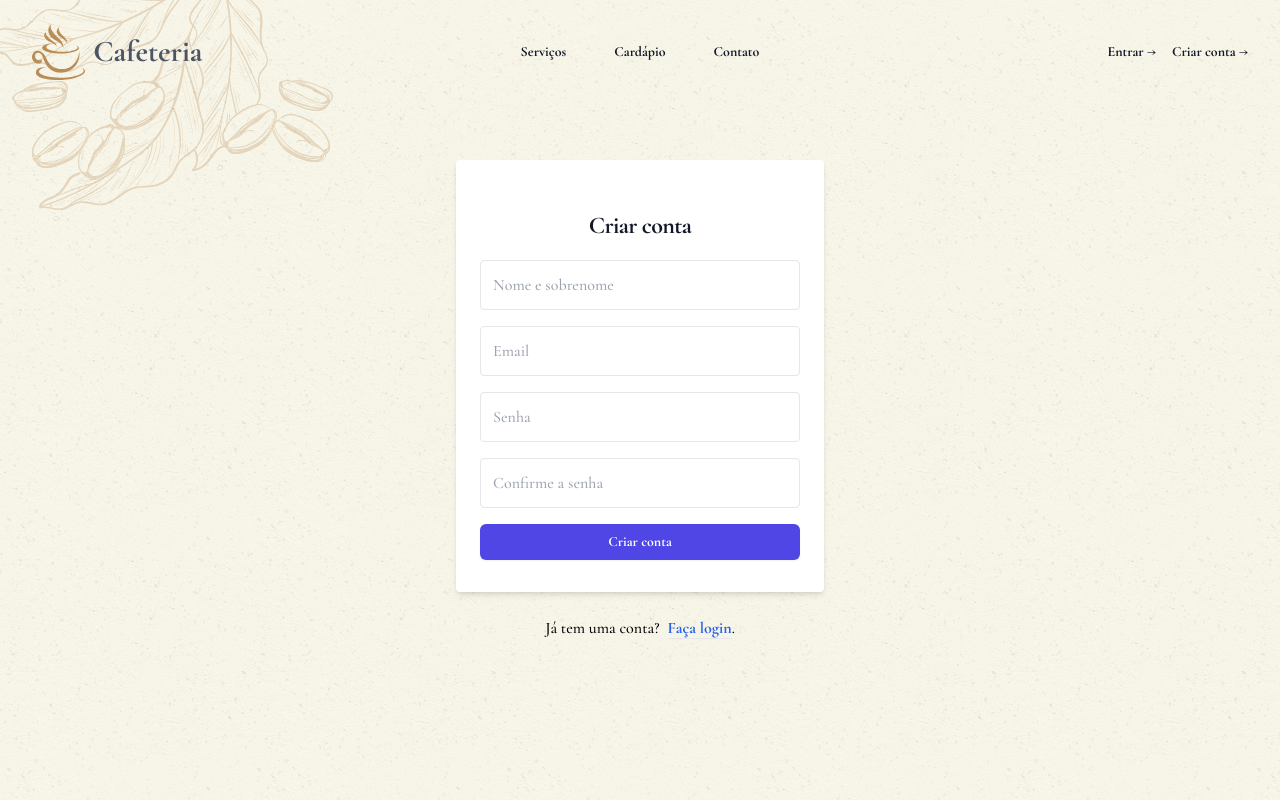
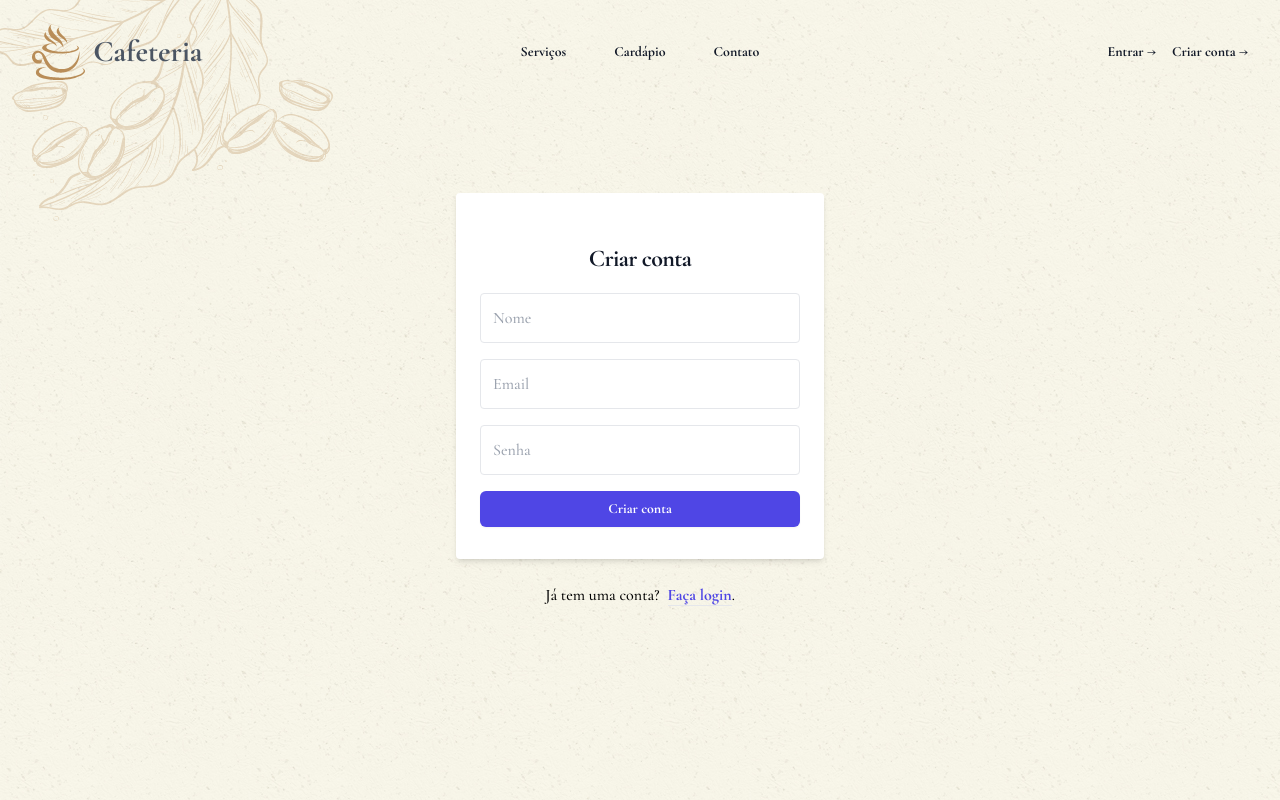
Before and after one commit to wellpinho/pit-2, a Next.js app in the folder web/: page /register in a window 1280 px wide. Built offline with nearby package versions, Linux system fonts and the light colour scheme.

Commit message:
register user

```diff
--- a/web/src/app/layout.tsx
+++ b/web/src/app/layout.tsx
@@ -1,6 +1,7 @@
 import type { Metadata } from "next";
 import { Cormorant_Garamond } from "next/font/google";
 import "./globals.css";
+import { ToastContainer } from "react-toastify";
 
 const cormorant = Cormorant_Garamond({
   subsets: ["latin"],
@@ -19,7 +20,9 @@ export default function RootLayout({
 }>) {
   return (
     <html lang="en">
-      <body className={cormorant.className}>{children}</body>
+      <body className={cormorant.className}>
+        {children}
+      </body>
     </html>
   );
 }
--- a/web/src/app/register/page.tsx
+++ b/web/src/app/register/page.tsx
@@ -1,14 +1,15 @@
+'user client'
 import { Header } from "@/components/header";
 import { RegisterComponent } from "@/components/register"
 
 const Register = () => {
     return (
         <>
-        <Header />
-        <div className="center-center w-[80%]">
-            <RegisterComponent />
-        </div>
-    </>
+            <Header />
+            <div className="center-center w-[80%]">
+                <RegisterComponent />
+            </div>
+        </>
     )
 }
 
--- a/web/src/components/banner/index.tsx
+++ b/web/src/components/banner/index.tsx
@@ -1,3 +1,5 @@
+import Link from "next/link"
+
 export const Banner = () => {
     return (
         <div className="relative px-6 pt-14 lg:px-8">
@@ -17,10 +19,10 @@ export const Banner = () => {
                 <div className="hidden sm:mb-8 sm:flex sm:justify-center">
                     <div className="relative rounded-full px-3 py-1 text-sm leading-6 text-gray-600 ring-1 ring-gray-900/10 hover:ring-gray-900/20">
                         Conheça nossa cesta de café da manhã.{' '}
-                        <a href="#" className="font-semibold text-indigo-600">
+                        <Link href="#" className="font-semibold text-indigo-600">
                             <span className="absolute inset-0" aria-hidden="true" />
                             Conhecer <span aria-hidden="true">&rarr;</span>
-                        </a>
+                        </Link>
                     </div>
                 </div>
                 <div className="text-center">
@@ -33,12 +35,12 @@ export const Banner = () => {
                         Faça seu pedido agora mesmo!
                     </p>
                     <div className="mt-10 flex items-center justify-center gap-x-6">
-                        <a
+                        <Link
                             href="#"
                             className="rounded-md bg-indigo-600 px-3.5 py-2.5 text-sm font-semibold text-white shadow-sm hover:bg-indigo-500 focus-visible:outline focus-visible:outline-2 focus-visible:outline-offset-2 focus-visible:outline-indigo-600"
                         >
                             Ver menu
-                        </a>
+                        </Link>
                     </div>
                 </div>
             </div>
--- a/web/src/components/register/index.tsx
+++ b/web/src/components/register/index.tsx
@@ -1,6 +1,29 @@
+'use client'
 import Link from "next/link"
+import { useForm } from "react-hook-form";
+import { isEmail } from 'validator'
+import axios from "axios";
+import { toast } from "react-toastify";
+import { InputRegister } from "@/interfaces";
 
 export const RegisterComponent = () => {
+    const { register, handleSubmit } = useForm<InputRegister>();
+
+    const onSubmit = async ({ name, email, password }: InputRegister) => {
+        try {
+            await axios.post('http://localhost:4000/users',{
+                    name,
+                    email,
+                    password,
+                },
+            );
+
+            toast.success("Logado com sucesso!");
+        } catch (error) {
+            toast("Ops, login falhou!");
+        }
+    }
+
     return (
         <div className="bg-grey-lighter min-h-screen flex flex-col">
             <div className="container max-w-sm mx-auto flex-1 flex flex-col items-center justify-center px-2">
@@ -10,42 +33,54 @@ export const RegisterComponent = () => {
                             Criar conta
                         </h2>
                     </div>
+
+                    <form onSubmit={handleSubmit(onSubmit)}>
                         <input
+                            className="block border border-grey-light w-full p-3 rounded mb-4"
                             type="text"
-                        className="block border border-grey-light w-full p-3 rounded mb-4"
-                        name="fullname"
-                        placeholder="Nome e sobrenome" />
+                            placeholder="Nome"
+                            {...register("name", { required: true })}
+                        />
 
                         <input
-                        type="text"
                             className="block border border-grey-light w-full p-3 rounded mb-4"
-                        name="email"
-                        placeholder="Email" />
+                            type="email"
+                            placeholder="Email"
+                            {...register("email", { required: true, validate: (value) => isEmail(value) })}
+                        />
 
                         <input
+                            className="block border border-grey-light w-full p-3 rounded mb-4"
                             type="password"
-                        className="block border border-grey-light w-full p-3 rounded mb-4"
-                        name="password"
-                        placeholder="Senha" />
-                    <input
-                        type="password"
-                        className="block border border-grey-light w-full p-3 rounded mb-4"
-                        name="confirm_password"
-                        placeholder="Confirme a senha" />
+                            placeholder="Senha"
+                            {...register("password", { required: true, minLength: 7 })}
+                        />
 
-                    <div>
                         <button
                             type="submit"
-                            className="flex w-full justify-center rounded-md bg-indigo-600 px-3 py-1.5 text-sm font-semibold leading-6 text-white shadow-sm hover:bg-indigo-500 focus-visible:outline focus-visible:outline-2 focus-visible:outline-offset-2 focus-visible:outline-indigo-600"
-                        >
-                            Criar conta
+                            className="
+                                hover:bg-yellow-800
+                                cursor-pointer
+                                flex
+                                w-full
+                                justify-center
+                                rounded-md
+                                bg-indigo-600
+                                px-3
+                                py-1.5
+                                text-sm
+                                font-semibold
+                                leading-6
+                                text-white
+                                shadow-sm"
+                            >Criar conta
                         </button>
-                    </div>
+                    </form>
                 </div>
 
                 <div className="text-grey-dark mt-6">
                     Já tem uma conta?
-                    <Link className="no-underline border-b border-blue text-blue-600 font-bold ml-2" href="/login">
+                    <Link className="no-underline border-b border-blue text-indigo-600 font-bold ml-2" href="/login">
                         Faça login
                     </Link>.
                 </div>
--- /dev/null
+++ b/web/src/interfaces/index.ts
@@ -0,0 +1,11 @@
+export interface InputRegister {
+    name: string;
+    email: string;
+    password: string;
+}
+
+export interface InputComponent {
+    name: string,
+    type: string,
+    placeholder: string,
+}
```
Also changed, not shown: web/package.json (+7 -1 lines), web/src/components/header/index.tsx (+16 -16 lines), web/src/context/api.ts (added, +7 -0 lines), web/src/context/queryClient.ts (added, +12 -0 lines), web/src/context/queryData.ts (added, +16 -0 lines), 1 other file (tests, documents, lock files or other folders). Lines whose indentation alone changed are shown as unchanged.
